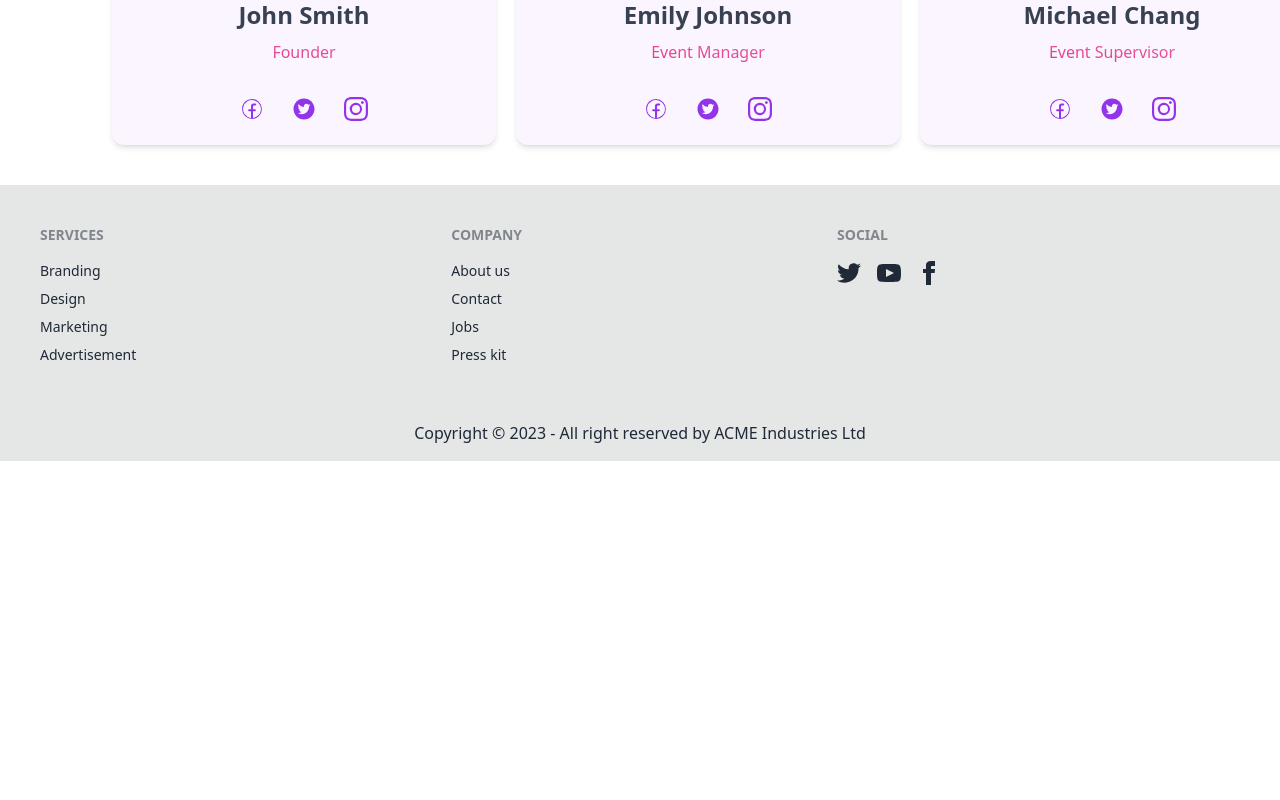
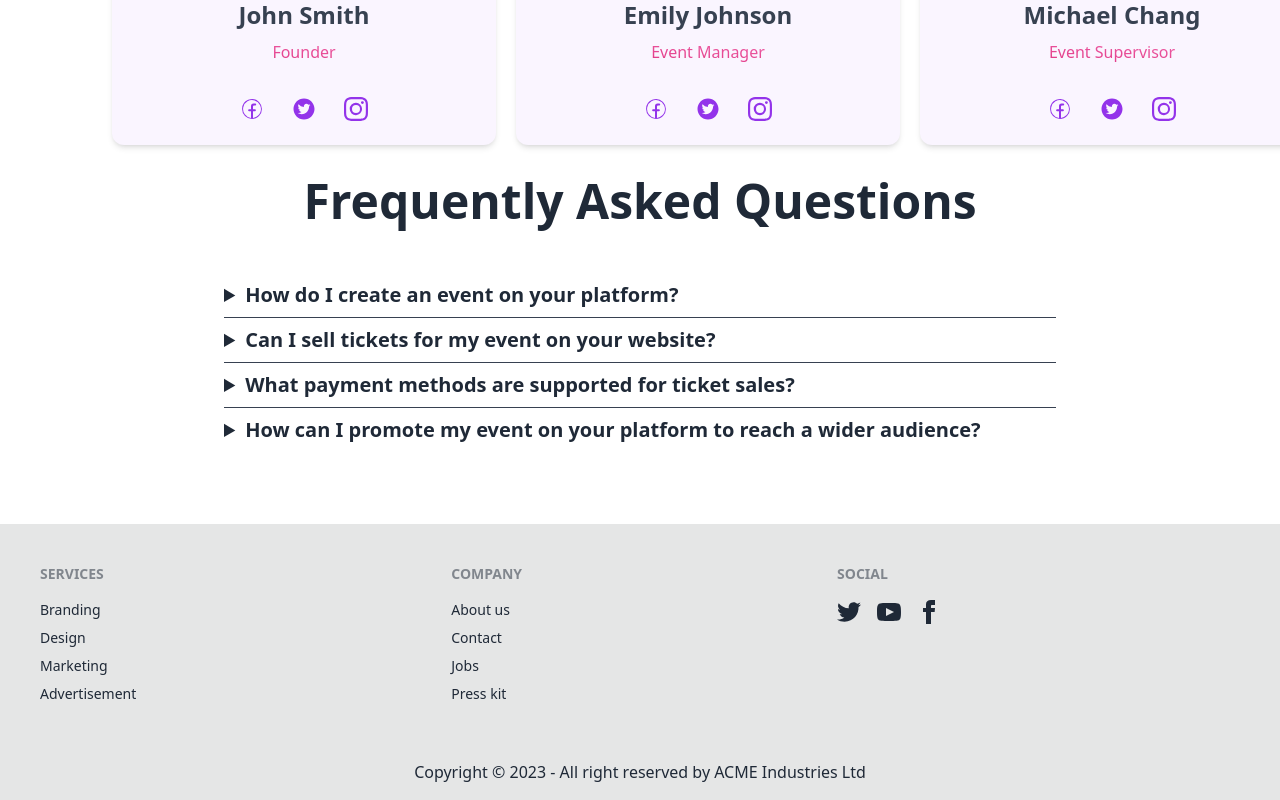
Before and after one commit to Alamin-22/EventManagement, a React (Vite) app: page /about_us in a window 1280 px wide. Shown: the part 1826-2626 px from the top of the page. Before the commit the page ends 2287 px from the top, so only its background shows below. Built offline with nearby package versions, Linux system fonts and the light colour scheme.

Commit message:
Completed About us page

```diff
--- /dev/null
+++ b/src/Components/FAQ/FAQ.jsx
@@ -0,0 +1,40 @@
+
+const FAQ = () => {
+    return (
+        <div>
+            <section className="dark:bg-gray-800 dark:text-gray-100">
+                <div className="container flex flex-col justify-center p-4 mx-auto md:p-8">
+                    <h2 className="mb-12 text-4xl font-bold leadi text-center sm:text-5xl">Frequently Asked Questions</h2>
+                    <div className="flex flex-col divide-y sm:px-8 lg:px-12 xl:px-32 divide-gray-700">
+                        <details>
+                            <summary className="py-2 font-semibold text-xl outline-none cursor-pointer focus:underline"> How do I create an event on your platform?</summary>
+                            <div className="px-4 pb-4">
+                                <p>To create an event on our platform, simply sign in to your account or create one if you have not already. Once logged in, go to the Create Event section and fill out the event details, including the event name, date, time, location, description, and any other relevant information. You can also add tickets, set pricing, and customize the event page. After reviewing the details, click Create Event and your event will be live on our platform.</p>
+                            </div>
+                        </details>
+                        <details>
+                            <summary className="py-2 font-semibold text-xl outline-none cursor-pointer focus:underline"> Can I sell tickets for my event on your website?</summary>
+                            <div className="px-4 pb-4">
+                                <p>Yes, you can sell tickets for your event through our platform. When creating your event, you have the option to set up ticket types, pricing, and availability. You can choose between free tickets, paid tickets, or different ticket tiers. Attendees can then purchase tickets securely through our website, and you can track ticket sales and attendee information in real-time.</p>
+                            </div>
+                        </details>
+                        <details>
+                            <summary className="py-2 font-semibold text-xl outline-none cursor-pointer focus:underline"> What payment methods are supported for ticket sales?</summary>
+                            <div className="px-4 pb-4 space-y-2">
+                                <p>We support a variety of payment methods to make it convenient for both event organizers and attendees. You can collect payments for ticket sales using major credit cards, debit cards, and popular online payment platforms like PayPal, Stripe, and more. We prioritize security and ensure that all transactions are encrypted and processed securely.</p>
+                            </div>
+                        </details>
+                        <details>
+                            <summary className="py-2 font-semibold text-xl outline-none cursor-pointer focus:underline"> How can I promote my event on your platform to reach a wider audience?</summary>
+                            <div className="px-4 pb-4 space-y-2">
+                                <p>We offer various tools and features to help you promote your event effectively. You can share your event on social media directly from our platform, utilize email marketing tools to reach your audience, and access analytics to track the performance of your event page. Additionally, we provide tips and best practices for optimizing your event listing to increase visibility and attract more attendees.</p>
+                            </div>
+                        </details>
+                    </div>
+                </div>
+            </section>
+        </div>
+    );
+};
+
+export default FAQ;
--- a/src/Components/Header/Banner.jsx
+++ b/src/Components/Header/Banner.jsx
@@ -9,7 +9,7 @@ const Banner = () => {
             <div className="text-center max-w-3xl mx-auto">
               <h1 className="mb-5 text-5xl font-bold">Let's Celebrate Your <br />Festival Party With Us</h1>
               <p className="mb-5">Welcome to the world of unforgettable celebrations! At The Planing Paradise, we specialize in curating extraordinary events that leave lasting memories. Whether you're envisioning a dreamy wedding, a joyful birthday bash, a vibrant festival extravaganza, or any special occasion, we're here to turn your vision into reality.</p>
-              <Link to={"/login"} className="btn  btn-primary">Learn More</Link>
+              <Link to={"/about_us"} className="btn  btn-primary">Learn More</Link>
             </div>
           </div>
         </div>
--- a/src/Pages/AbouUs/About_Us.jsx
+++ b/src/Pages/AbouUs/About_Us.jsx
@@ -1,4 +1,5 @@
 import Details_of_about from "../../Components/About_Us_FirstSection/Details_of_about";
+import FAQ from "../../Components/FAQ/FAQ";
 import TeamExperts from "../../Components/TeamExperts/TeamExperts";
 import WhyChoose_us from "../../Components/WhyChoseUs/WhyChoose_us";
 import { Link, useLoaderData } from 'react-router-dom';
@@ -26,6 +27,8 @@ const About_Us = () => {
                         team.map(member => <TeamExperts key={member.id} member={member}></TeamExperts>)
                     }
                 </div>
+                {/* FAQ */}
+                <FAQ></FAQ>
 
             </div>
         </div>
```
